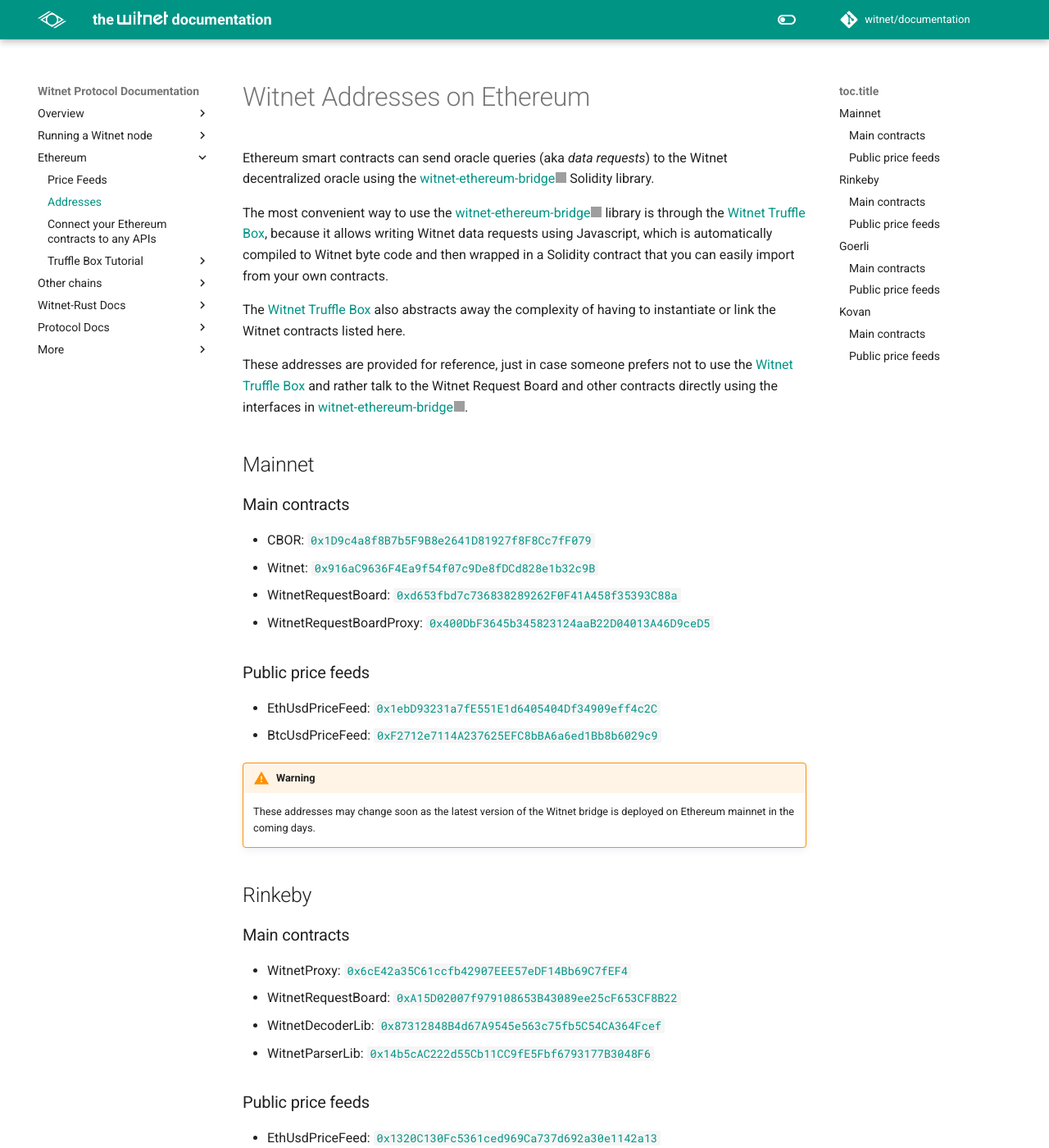
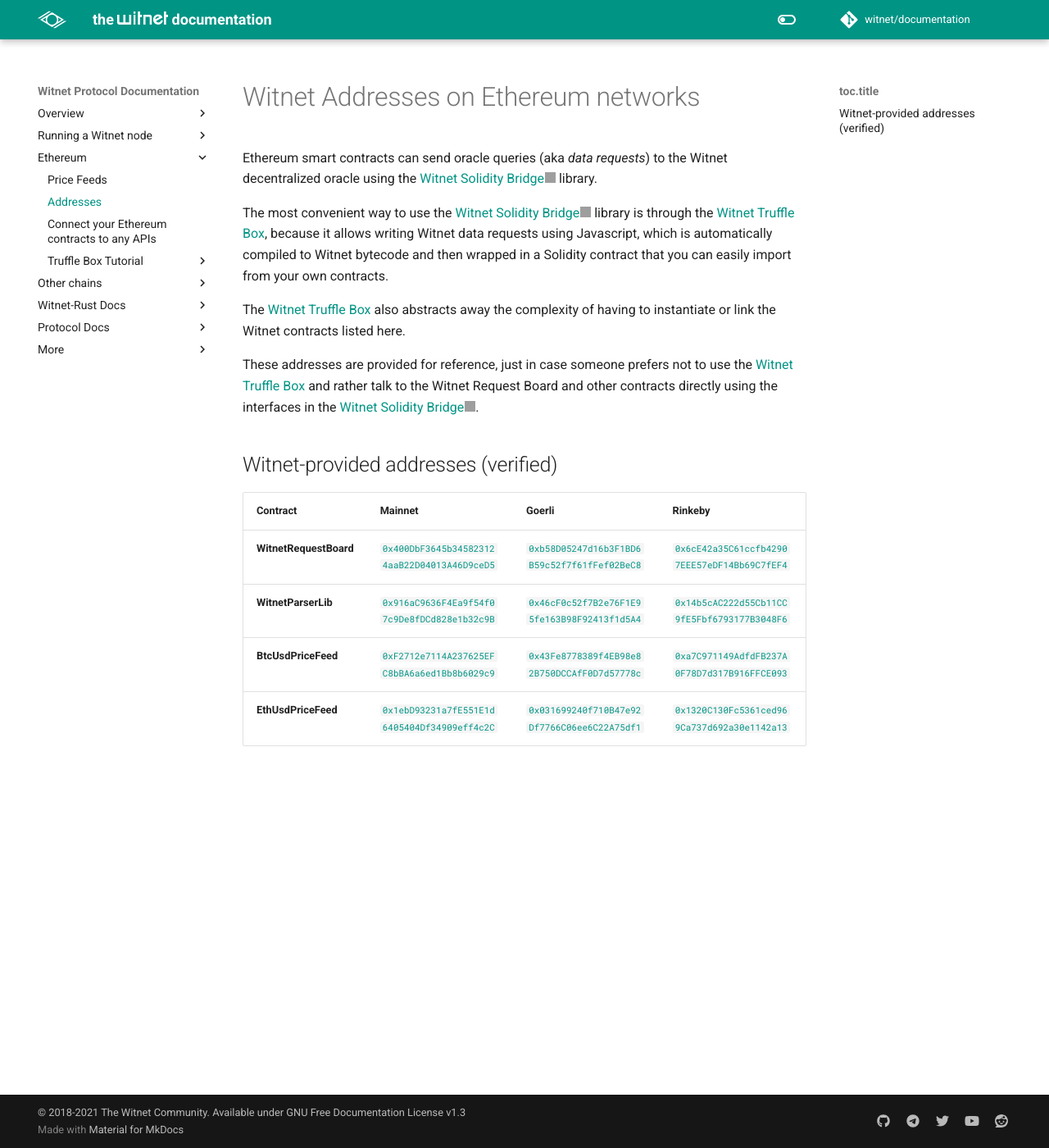
Before and after one commit to witnet/documentation, an MkDocs documentation site: the page built from docs/ethereum/addresses.md, in a window 1280 px wide and 1400 px high. Shown: the whole window at 82% size. Built offline with MkDocs 1.6.1 and Material for MkDocs 9.7.7, drawn with Linux system fonts in a browser that asks for light colours; comment, search, counter and statistics services are not loaded; some of the changed text lies outside the part shown; grey boxes are pictures that could not be loaded.

Commit message:
chore: unify address layout style

```diff
--- a/docs/ethereum/addresses.md
+++ b/docs/ethereum/addresses.md
@@ -1,74 +1,25 @@
-# Witnet Addresses on Ethereum
+# Witnet Addresses on Ethereum networks
 
-Ethereum smart contracts can send oracle queries (aka _data requests_) to the Witnet decentralized oracle using the
-[witnet-ethereum-bridge] Solidity library.
+Ethereum smart contracts can send oracle queries (aka _data requests_) to the Witnet decentralized oracle using the [Witnet Solidity Bridge] library.
 
-The most convenient way to use the [witnet-ethereum-bridge] library is through the [Witnet Truffle Box], because it
-allows writing Witnet data requests using Javascript, which is automatically compiled to Witnet byte code and then
+The most convenient way to use the [Witnet Solidity Bridge] library is through the [Witnet Truffle Box], because it
+allows writing Witnet data requests using Javascript, which is automatically compiled to Witnet bytecode and then
 wrapped in a Solidity contract that you can easily import from your own contracts.
 
 The [Witnet Truffle Box] also abstracts away the complexity of having to instantiate or link the Witnet contracts
 listed here.
 
 These addresses are provided for reference, just in case someone prefers not to use the [Witnet Truffle Box] and
-rather talk to the Witnet Request Board and other contracts directly using the interfaces in [witnet-ethereum-bridge].
+rather talk to the Witnet Request Board and other contracts directly using the interfaces in the [Witnet Solidity Bridge].
 
-## Mainnet
+## Witnet-provided addresses (verified)
 
-### Main contracts
-* CBOR: [`0x1D9c4a8f8B7b5F9B8e2641D81927f8F8Cc7fF079`](https://etherscan.io/address/0x1D9c4a8f8B7b5F9B8e2641D81927f8F8Cc7fF079)
-* Witnet: [`0x916aC9636F4Ea9f54f07c9De8fDCd828e1b32c9B`](https://etherscan.io/address/0x916aC9636F4Ea9f54f07c9De8fDCd828e1b32c9B)
-* WitnetRequestBoard: [`0xd653fbd7c736838289262F0F41A458f35393C88a`](https://etherscan.io/address/0xd653fbd7c736838289262F0F41A458f35393C88a)
-* WitnetRequestBoardProxy: [`0x400DbF3645b345823124aaB22D04013A46D9ceD5`](https://etherscan.io/address/0x400DbF3645b345823124aaB22D04013A46D9ceD5)
+| Contract | Mainnet | Goerli | Rinkeby |
+| :------- | :------ | :----- | :------ |
+| **WitnetRequestBoard** | [`0x400DbF3645b345823124aaB22D04013A46D9ceD5`](https://etherscan.io/address/0x400DbF3645b345823124aaB22D04013A46D9ceD5) | [`0xb58D05247d16b3F1BD6B59c52f7f61fFef02BeC8`](https://goerli.etherscan.io/address/0xb58D05247d16b3F1BD6B59c52f7f61fFef02BeC8#code) | [`0x6cE42a35C61ccfb42907EEE57eDF14Bb69C7fEF4`](https://rinkeby.etherscan.io/address/0x6cE42a35C61ccfb42907EEE57eDF14Bb69C7fEF4#code)
+| **WitnetParserLib** | [`0x916aC9636F4Ea9f54f07c9De8fDCd828e1b32c9B`](https://etherscan.io/address/0x916aC9636F4Ea9f54f07c9De8fDCd828e1b32c9B) | [`0x46cF0c52f7B2e76F1E95fe163B98F92413f1d5A4`](https://goerli.etherscan.io/address/0x46cF0c52f7B2e76F1E95fe163B98F92413f1d5A4#code) | [`0x14b5cAC222d55Cb11CC9fE5Fbf6793177B3048F6`](https://rinkeby.etherscan.io/address/0x14b5cAC222d55Cb11CC9fE5Fbf6793177B3048F6#code)
+| **BtcUsdPriceFeed** | [`0xF2712e7114A237625EFC8bBA6a6ed1Bb8b6029c9`](https://etherscan.io/address/0xF2712e7114A237625EFC8bBA6a6ed1Bb8b6029c9) | [`0x43Fe8778389f4EB98e82B750DCCAfF0D7d57778c`](https://goerli.etherscan.io/address/0x43Fe8778389f4EB98e82B750DCCAfF0D7d57778c#code) | [`0xa7C971149AdfdFB237A0F78D7d317B916FFCE093`](https://rinkeby.etherscan.io/address/0xa7C971149AdfdFB237A0F78D7d317B916FFCE093#code)
+| **EthUsdPriceFeed** | [`0x1ebD93231a7fE551E1d6405404Df34909eff4c2C`](https://etherscan.io/address/0x1ebD93231a7fE551E1d6405404Df34909eff4c2C) | [`0x031699240f710B47e92Df7766C06ee6C22A75df1`](https://goerli.etherscan.io/address/0x031699240f710B47e92Df7766C06ee6C22A75df1#code) | [`0x1320C130Fc5361ced969Ca737d692a30e1142a13`](https://rinkeby.etherscan.io/address/0x1320C130Fc5361ced969Ca737d692a30e1142a13#code)
 
-### Public price feeds
-* EthUsdPriceFeed: [`0x1ebD93231a7fE551E1d6405404Df34909eff4c2C`](https://etherscan.io/address/0x1ebD93231a7fE551E1d6405404Df34909eff4c2C)
-* BtcUsdPriceFeed: [`0xF2712e7114A237625EFC8bBA6a6ed1Bb8b6029c9`](https://etherscan.io/address/0xF2712e7114A237625EFC8bBA6a6ed1Bb8b6029c9)
-
-!!! warning
-    These addresses may change soon as the latest version of the Witnet bridge is deployed on Ethereum mainnet in the
-    coming days.
-
-## Rinkeby
-
-### Main contracts
-* WitnetProxy: [`0x6cE42a35C61ccfb42907EEE57eDF14Bb69C7fEF4`](https://rinkeby.etherscan.io/address/0x6cE42a35C61ccfb42907EEE57eDF14Bb69C7fEF4#code)
-* WitnetRequestBoard: [`0xA15D02007f979108653B43089ee25cF653CF8B22`](https://rinkeby.etherscan.io/address/0xA15D02007f979108653B43089ee25cF653CF8B22#code)
-* WitnetDecoderLib: [`0x87312848B4d67A9545e563c75fb5C54CA364Fcef`](https://rinkeby.etherscan.io/address/0x87312848B4d67A9545e563c75fb5C54CA364Fcef#code)
-* WitnetParserLib: [`0x14b5cAC222d55Cb11CC9fE5Fbf6793177B3048F6`](https://rinkeby.etherscan.io/address/0x14b5cAC222d55Cb11CC9fE5Fbf6793177B3048F6#code)
-
-### Public price feeds
-* EthUsdPriceFeed: [`0x1320C130Fc5361ced969Ca737d692a30e1142a13`](https://rinkeby.etherscan.io/address/0x1320C130Fc5361ced969Ca737d692a30e1142a13#code)
-* BtcUsdPriceFeed: [`0xa7C971149AdfdFB237A0F78D7d317B916FFCE093`](https://rinkeby.etherscan.io/address/0xa7C971149AdfdFB237A0F78D7d317B916FFCE093#code)
-
-## Goerli
-
-### Main contracts
-* WitnetProxy: [`0xb58D05247d16b3F1BD6B59c52f7f61fFef02BeC8`](https://goerli.etherscan.io/address/0xb58D05247d16b3F1BD6B59c52f7f61fFef02BeC8#code)
-* WitnetRequestBoard: [`0x035B8CE1e6ec21A8BfEfa82635A01BF2A172E3E0`](https://goerli.etherscan.io/address/0x035B8CE1e6ec21A8BfEfa82635A01BF2A172E3E0#code)
-* WitnetDecoderLib: [`0x8b90dDB14ce8604df484e9a37B996719881439BC`](https://goerli.etherscan.io/address/0x8b90dDB14ce8604df484e9a37B996719881439BC#code)
-* WitnetParserLib: [`0x46cF0c52f7B2e76F1E95fe163B98F92413f1d5A4`](https://goerli.etherscan.io/address/0x46cF0c52f7B2e76F1E95fe163B98F92413f1d5A4#code)
-
-### Public price feeds
-* EthUsdPriceFeed: [`0x031699240f710B47e92Df7766C06ee6C22A75df1`](https://goerli.etherscan.io/address/0x031699240f710B47e92Df7766C06ee6C22A75df1#code)
-* BtcUsdPriceFeed: [`0x43Fe8778389f4EB98e82B750DCCAfF0D7d57778c`](https://goerli.etherscan.io/address/0x43Fe8778389f4EB98e82B750DCCAfF0D7d57778c#code)
-
-## Kovan
-
-### Main contracts
-* CBOR: [`0xB4B2E2e00e9d6E5490d55623E4F403EC84c6D33f`](https://kovan.etherscan.io/address/0xB4B2E2e00e9d6E5490d55623E4F403EC84c6D33f#contracts)
-* Witnet: [`0xD9465D38f50f364b3263Cb219e58d4dB2D584530`](https://kovan.etherscan.io/address/0xD9465D38f50f364b3263Cb219e58d4dB2D584530#contracts)
-* WitnetRequestBoard: [`0x7D8A488BACB56dA2De17628e26a21fFd97792b81`](https://kovan.etherscan.io/address/0x7D8A488BACB56dA2De17628e26a21fFd97792b81#contracts)
-* WitnetRequestBoardProxy: [`0xD9a6d1Ea0d0f4795985725C7Bd40C31a667c033d`](https://kovan.etherscan.io/address/0xD9a6d1Ea0d0f4795985725C7Bd40C31a667c033d#contracts)
-
-### Public price feeds
-* EthUsdPriceFeed: [`0xA996939e6a07a0D1D6376c59BE515d8441f5E9b8`](https://kovan.etherscan.io/address/0xA996939e6a07a0D1D6376c59BE515d8441f5E9b8#contracts)
-* BtcUsdPriceFeed: [`0x9b3C5A6cB55E027d9ae6f265f6FB6fFA86e7b35E`](https://kovan.etherscan.io/address/0x9b3C5A6cB55E027d9ae6f265f6FB6fFA86e7b35E#contracts)
-
-!!! warning
-    The contracts currently deployed on Kovan belong to an older version of the Witnet bridge and we cannot guarantee
-    their liveness or update period. They will be upgraded soon, but in the meantime, please use some other Ethereum
-    testnet (`rinkeby` or `goerli`).
-
-[witnet-ethereum-bridge]: https://github.com/witnet/witnet-ethereum-bridge
+[Witnet Solidity Bridge]: https://github.com/witnet/witnet-solidity-bridge
 [Witnet Truffle Box]: /try/use-from-ethereum
```
Also changed, not shown: docs/chains/conflux/addresses.md (+9 -11 lines), docs/chains/conflux/price-feeds.md (+23 -65 lines), docs/ethereum/price-feeds.md (+20 -57 lines).
